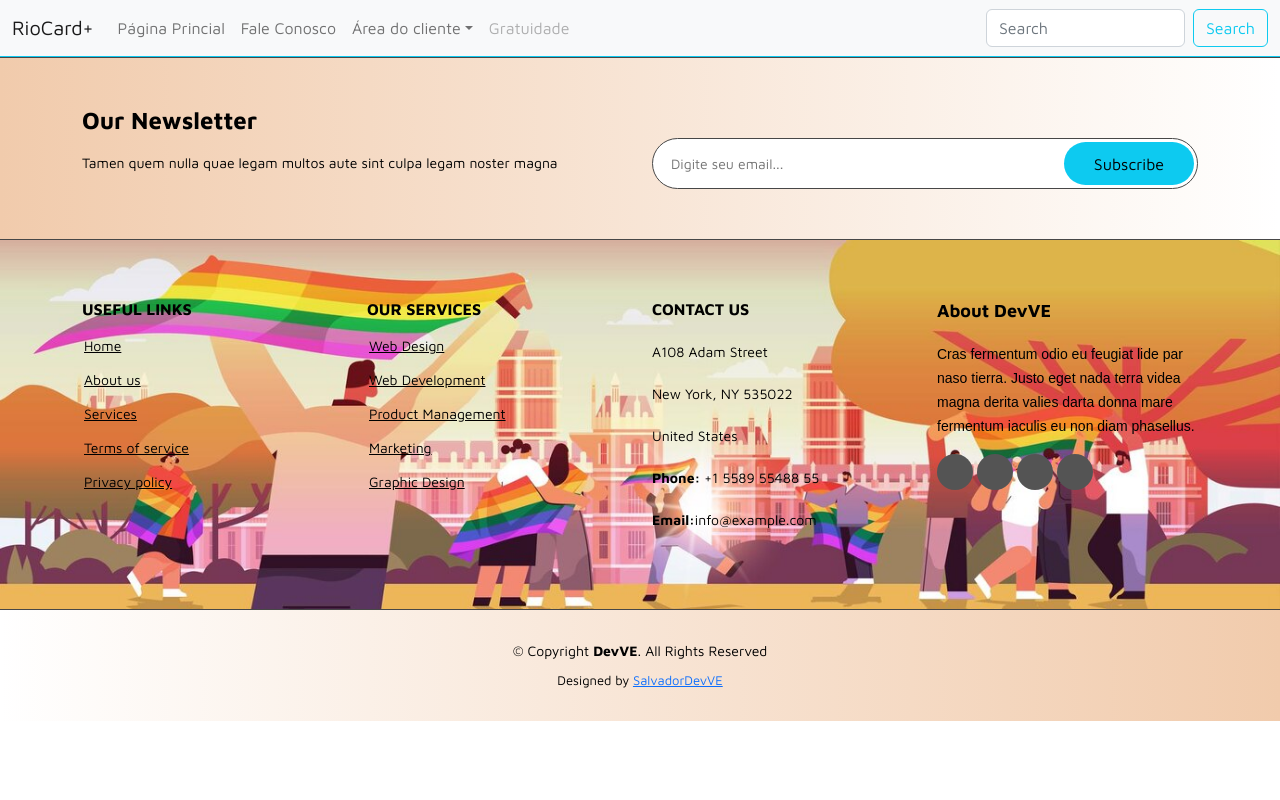
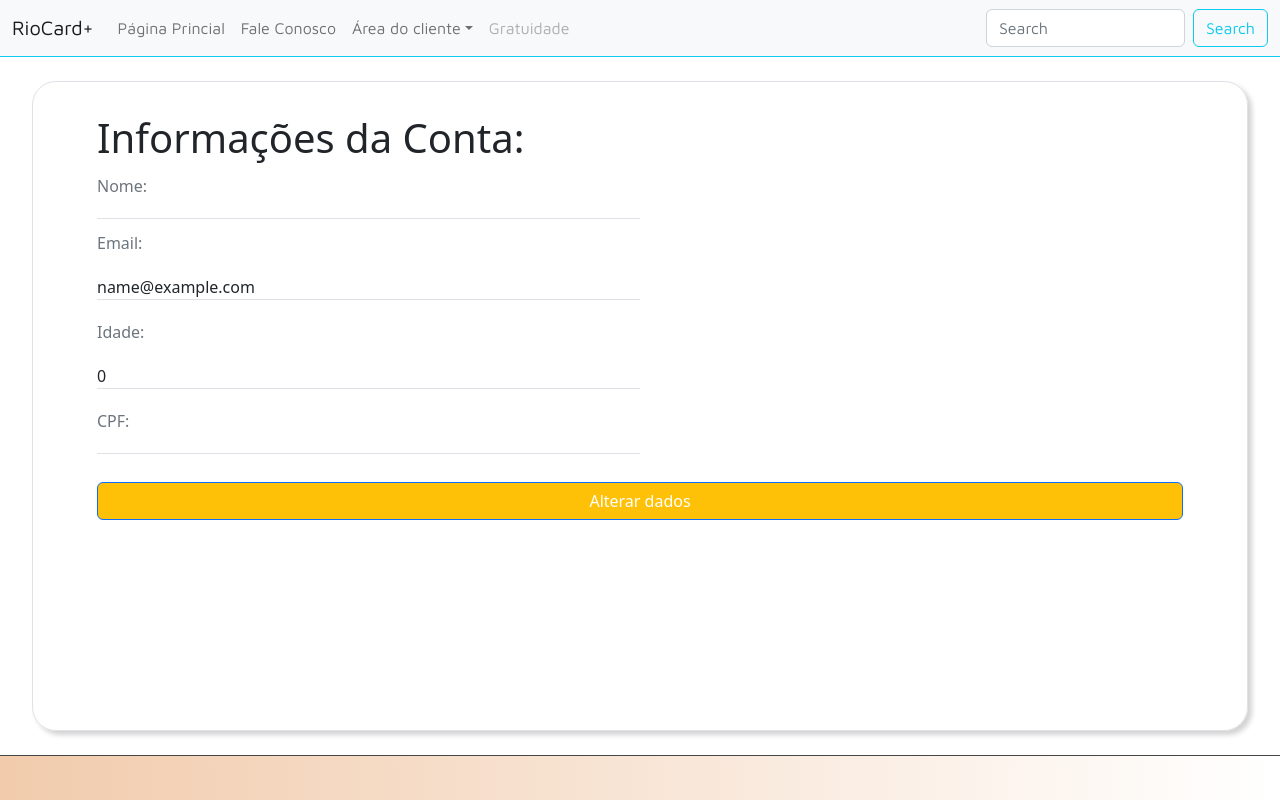
Before and after one commit to squad2-devweb/Projeto-Final-Resilia-MVP, a React (Vite) app in the folder frontend/: page /conta in a window 1280 px wide. Shown: the top 800 px of the page. Built offline with nearby package versions, Linux system fonts and the light colour scheme; sample sign-in values are in the browser's storage.

Commit message:
adcionando metodo put
rota minha conta capaz de enviar put para a API

```diff
--- a/frontend/src/Rotas/AppRoutes.jsx
+++ b/frontend/src/Rotas/AppRoutes.jsx
@@ -1,25 +1,30 @@
-import React,{useContext} from "react";
-import { BrowserRouter as Router, Route, Routes,Navigate } from "react-router-dom";
+import React, { useContext } from "react";
+import {
+  BrowserRouter as Router,
+  Route,
+  Routes,
+  Navigate,
+} from "react-router-dom";
 import MainPage from "../pages/MainPage/MainPage";
 import LoginPage from "../pages/LoginPage/LoginPage";
-import SignUpPage from '../pages/SignUpPage/SignUpPage'
+import SignUpPage from "../pages/SignUpPage/SignUpPage";
 import NavBar from "../components/NavBar";
-import Footer from "../components/Footer/Footer"
-import MeusCartoes from "../pages/MeusCartoes/MeusCartoes"
+import Footer from "../components/Footer/Footer";
+import MeusCartoes from "../pages/MeusCartoes/MeusCartoes";
 import { AuthContext, AuthProvider } from "../contexts/auth";
 import FaleConosco from "../pages/FaleConosco/FaleConosco";
-
+import MinhaConta from "../pages/MinhaConta/MinhaConta";
 const AppRoutes = () => {
-  const Private = ({children}) => {
-    const { authenticated,loading } = useContext(AuthContext)
-    if(loading){
-      return <div className="loading"> Carregando...</div>
+  const Private = ({ children }) => {
+    const { authenticated, loading } = useContext(AuthContext);
+    if (loading) {
+      return <div className="loading"> Carregando...</div>;
     }
-    if(!authenticated){
-      return <Navigate to='/login'/>
+    if (!authenticated) {
+      return <Navigate to="/login" />;
     }
-    return children
-  }
+    return children;
+  };
   return (
     <Router>
       <AuthProvider>
@@ -28,14 +33,33 @@ const AppRoutes = () => {
           <Route exact path="/cadastro" element={<SignUpPage />} />
           <Route exact path="/login" element={<LoginPage />} />
           <Route exact path="/faleconosco" element={<FaleConosco />} />
-          <Route exact path="/" element={
-            <Private>
-              <MainPage />
-            </Private>} />
-          <Route exact path="/cartoes" element={
-            <Private>
-              <MeusCartoes />
-            </Private>} />
+          <Route
+            exact
+            path="/"
+            element={
+              <Private>
+                <MainPage />
+              </Private>
+            }
+          />
+          <Route
+            exact
+            path="/cartoes"
+            element={
+              <Private>
+                <MeusCartoes />
+              </Private>
+            }
+          />
+          <Route
+            exact
+            path="/conta"
+            element={
+              <Private>
+                <MinhaConta />
+              </Private>
+            }
+          />
         </Routes>
         <Footer />
       </AuthProvider>
--- a/frontend/src/components/NavBar.jsx
+++ b/frontend/src/components/NavBar.jsx
@@ -48,7 +48,8 @@ const NavBar = () => {
             <Nav.Link href="/">Página Princial</Nav.Link>
             <Nav.Link href='/faleconosco'>Fale Conosco</Nav.Link>
             <NavDropdown title="Área do cliente" id="navbarScrollingDropdown">
-              <NavDropdown.Item>Minha Conta</NavDropdown.Item>
+              <NavDropdown.Item href='/login'>Login</NavDropdown.Item>
+              <NavDropdown.Item href='/conta' >Minha Conta</NavDropdown.Item>
               <NavDropdown.Item href="/cartoes">Meus Cartões</NavDropdown.Item>
               <NavDropdown.Divider />
               <NavDropdown.Item onClick={handleLogout}>Sair</NavDropdown.Item>
--- a/frontend/src/contexts/auth.jsx
+++ b/frontend/src/contexts/auth.jsx
@@ -1,5 +1,5 @@
 import React, { createContext,useState,useEffect } from "react"
-import { API,createSession,createUser,deleteUser } from "../services/api"
+import { API,createSession,createUser,deleteUser,updateUser } from "../services/api"
 import { useNavigate } from "react-router-dom"
 
 export const AuthContext = createContext()
@@ -72,6 +72,10 @@ export const AuthProvider = ({ children }) => {
         console.log(err)
       }
     }
+    const update = async(userId,nome,email,idade,cpf,password) => {
+      console.log(userId,nome,email,idade,cpf)
+      await updateUser(userId,nome,email,idade,cpf,password)
+    }
 
   return (
     <AuthContext.Provider
@@ -85,6 +89,7 @@ export const AuthProvider = ({ children }) => {
         loginError,
         logout,
         deleteAcc,
+        update
       }}>
       {children}
     </AuthContext.Provider>
--- a/frontend/src/pages/FaleConosco/FaleConosco.jsx
+++ b/frontend/src/pages/FaleConosco/FaleConosco.jsx
@@ -11,24 +11,27 @@ function FaleConosco() {
   }
 const a = {
   img:{
-    objectFit:"contain",
-    height:"450px",
+    objectFit:"cover",
+    // maxHeight:"450px",
     width:"100%"
   },
   bg:{
     background:"linear-gradient(yellow,blue)"
+  },
+  textbg:{
+    background:"#f1f1f157"
   }
 }
     return (
       <>
         <Carousel style={a.bg} variant='dark' activeIndex={index} onSelect={handleSelect}>
-          <Carousel.Item>
+          <Carousel.Item >
             <img style={a.img}
               className="d-block w-100"
               src="/assets/carro/4.jpg"
               alt="First slide"
             />
-            <Carousel.Caption>
+            <Carousel.Caption style={a.textbg}>
               <h3>First slide label</h3>
               <p>Nulla vitae elit libero, a pharetra augue mollis interdum.</p>
             </Carousel.Caption>
@@ -40,7 +43,7 @@ const a = {
               alt="Second slide"
             />
 
-            <Carousel.Caption>
+            <Carousel.Caption style={a.textbg}>
               <h3>Second slide label</h3>
               <p>Lorem ipsum dolor sit amet, consectetur adipiscing elit.</p>
             </Carousel.Caption>
@@ -52,7 +55,7 @@ const a = {
               alt="Third slide"
             />
 
-            <Carousel.Caption>
+            <Carousel.Caption style={a.textbg}>
               <h3>Third slide label</h3>
               <p>
                 Praesent commodo cursus magna, vel scelerisque nisl consectetur.
--- /dev/null
+++ b/frontend/src/pages/MinhaConta/MinhaConta.jsx
@@ -0,0 +1,131 @@
+import React, { useContext,useState } from "react";
+import { AuthContext } from "../../contexts/auth";
+import { Button } from "react-bootstrap";
+
+const MinhaConta = () => {
+
+  const { user,update } = useContext(AuthContext);
+  const { id,nome, email, cpf, idade = 0 } = user;
+
+    const [newNome,setNewNome] = useState(nome)
+    const [newEmail,setNewEmail] = useState(email)
+    const [newIdade,setNewIdade] = useState(idade)
+    const [newCpf,setNewCpf] = useState(cpf)
+    const [password,setPassword] = useState('')
+console.log(id,nome, email, cpf, idade,password )
+    const [botao ,setBotao] = useState(false)
+
+    const handleUpdate = ()=>{
+        console.log(id,newNome,newEmail,newIdade,newCpf)
+        update(id,newNome,newEmail,newIdade,newCpf,password)
+        setBotao(false)
+    }
+
+    const style = {
+        flex:{
+            display:"flex",
+            gap:"4px",
+            flexDirection:"column",
+            padding:"1rem",
+            margin:"1rem 3rem",
+            width:"100%"
+
+        },
+        db:{
+            display:"block"
+        },
+        cont:{
+            display:"flex",
+            margin:"0 auto",
+            borderRadius:"24px",
+            boxShadow:"4px 4px 5px lightgrey",
+            width:"95%",
+            height:"650px"
+        }
+    }
+  return (
+    <>
+    {
+        botao ? (
+      <div style={style.cont} className="att border mt-4 mb-4" >
+        <form style={style.flex}>
+        <div className="field">
+            <label style={style.db} htmlFor="nome">Nome:</label>
+            <input
+            className='border border-info'
+            type="text"
+            name='nome'
+            placeholder={nome}
+            value={newNome}
+            onChange={(e)=> setNewNome(e.target.value)}
+            />
+        </div>
+        <div className="field">
+            <label style={style.db} htmlFor="email">Email:</label>
+            <input
+            className='border border-info'
+            type="email"
+            name='email'
+            placeholder={email}
+            value={newEmail}
+            onChange={(e)=> setNewEmail(e.target.value)}
+            />
+        </div>
+        <div className="field">
+            <label style={style.db} htmlFor="idade">Idade:</label>
+            <input
+            className='border border-info'
+            type="number"
+            name='idade'
+            placeholder={idade}
+            value={newIdade}
+            onChange={(e)=> setNewIdade(e.target.value)}
+            />
+        </div>
+        <div className="field">
+            <label style={style.db} htmlFor="cpf">CPF:</label>
+            <input
+            className='border border-info'
+            type="number"
+            name='cpf'
+            placeholder={cpf}
+            value={newCpf}
+            onChange={(e)=> setNewCpf(e.target.value)}
+            />
+        </div>
+        <div className="field">
+            <label style={style.db} htmlFor="senha">Senha:</label>
+            <input
+            className='border border-info'
+            type="text"
+            name='senha'
+            placeholder='Confirme a sua senha'
+            value={password}
+            onChange={(e)=> setPassword(e.target.value)}
+            />
+        </div>
+        <Button className='bg-success' onClick={()=>handleUpdate()}>Enviar alterações</Button>
+        </form>
+      </div>) : (
+
+      <div className="conta border mt-4 mb-4" style={style.cont}>
+        <div style={style.flex}>
+            <h1>Informações da Conta:</h1>
+        <p className='text-muted'>Nome:</p>
+        <h3 className='border-bottom w-50'>{nome}</h3>
+        <p className='text-muted'>Email:</p>
+        <p className='border-bottom w-50'>{email}</p>
+        <p className='text-muted'>Idade:</p>
+        <p className='border-bottom w-50'>{idade}</p>
+        <p className='text-muted'>CPF:</p>
+        <p className='border-bottom w-50'>{cpf}</p>
+        <Button className='bg-warning mt-2 mb-2' onClick={()=>setBotao(true)}>Alterar dados</Button>
+        </div>
+      </div>
+      )
+    }
+    </>
+  );
+};
+
+export default MinhaConta;
--- a/frontend/src/services/api.js
+++ b/frontend/src/services/api.js
@@ -9,6 +9,10 @@ export const createUser = async (nome,cpf,email,password)=> {
 }
 export const deleteUser = async (userId) => {
     return API.delete(`/users/${userId}`)
+}
+export const updateUser = async (userId,nome,email,idade,cpf,password) => {
+    console.log('axios chamou')
+    return API.put(`/users/${userId}`,{nome,email,idade,cpf,password})
 }
 export const createSession = async(email,password)=> {
     return API.post('/sessions',{email,password})
```
Also changed, not shown: 1 other file (tests, documents, lock files or other folders).
